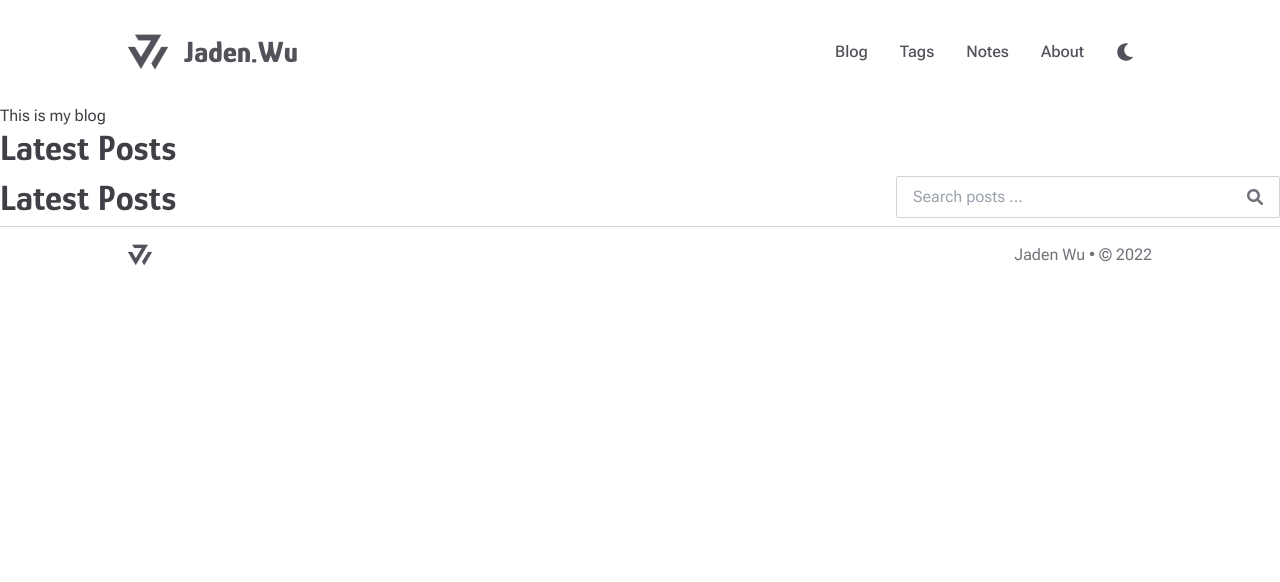
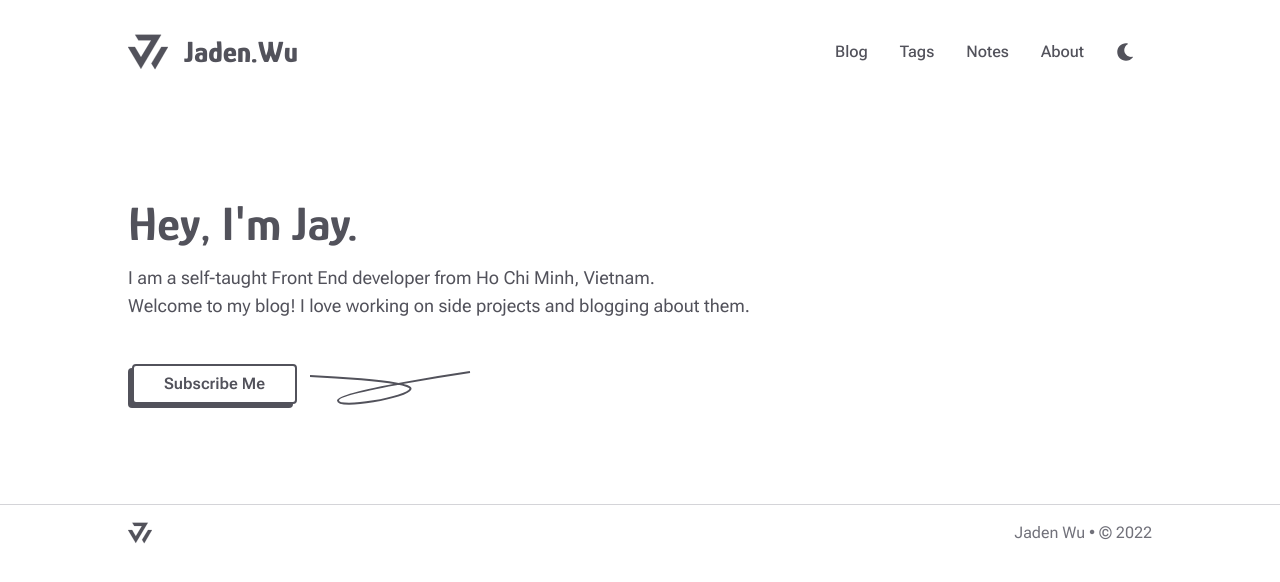
Before and after one commit to jadnw/blog, a Next.js app: page / in a window 1280 px wide. Shown: the top 582 px of the page. Built offline with nearby package versions, Linux system fonts and the light colour scheme.

Commit message:
:sparkles: Home - Hero Section

```diff
--- a/src/components/Button.tsx
+++ b/src/components/Button.tsx
@@ -1,27 +1,27 @@
 import Link from 'next/link'
 
 interface ButtonProps {
+  text: string
   handler?: React.MouseEventHandler<HTMLButtonElement>
   href?: string
-  label: string
 }
 
-const Button = ({ handler, href, label }: ButtonProps) =>
+const Button = ({ handler, href, text }: ButtonProps) =>
   href ? (
     <Link href={href}>
       <a
-        data-content={label}
-        className="relative px-8 py-1 text-lg xs:text-xl bg-gray-800 dark:bg-gray-200 rounded font-cursive after:content-[attr(data-content)] after:absolute after:top-0 after:left-0 after:translate-x-1 after:-translate-y-1 hover:after:translate-x-0 hover:after:translate-y-0 after:w-full after:h-full after:flex after:items-center after:justify-center after:rounded dark:after:bg-gray-900 after:bg-white after:border-2 after:border-gray-600 dark:after:border-gray-400 after:z-10 after:duration-75"
+        data-content={text}
+        className="relative px-8 py-2 font-semibold text-base bg-ink-600 dark:bg-ink-200 rounded font-cursive after:content-[attr(data-content)] after:absolute after:top-0 after:left-0 after:translate-x-1 after:-translate-y-1 hover:after:translate-x-0 hover:after:translate-y-0 after:w-full after:h-full after:flex after:items-center after:justify-center after:rounded dark:after:bg-ink-900 after:bg-white after:border-2 after:border-ink-600 dark:after:border-ink-400 after:z-10 after:duration-75"
       >
-        {label}
+        {text}
       </a>
     </Link>
   ) : (
     <button
-      className="relative px-8 py-1 text-lg xs:text-xl bg-gray-800 dark:bg-gray-200 rounded font-cursive after:content-[attr(data-content)] after:absolute after:top-0 after:left-0 after:translate-x-1 after:-translate-y-1 hover:after:translate-x-0 hover:after:translate-y-0 after:w-full after:h-full after:flex after:items-center after:justify-center after:rounded dark:after:bg-gray-900 after:bg-white after:border-2 after:border-gray-600 dark:after:border-gray-400 after:z-10 after:duration-75"
+      className="relative px-8 py-2 font-semibold text-base bg-ink-600 dark:bg-ink-200 rounded font-cursive after:content-[attr(data-content)] after:absolute after:top-0 after:left-0 after:translate-x-1 after:-translate-y-1 hover:after:translate-x-0 hover:after:translate-y-0 after:w-full after:h-full after:flex after:items-center after:justify-center after:rounded dark:after:bg-ink-900 after:bg-white after:border-2 after:border-ink-600 dark:after:border-ink-400 after:z-10 after:duration-75"
       onClick={handler}
     >
-      {label}
+      {text}
     </button>
   )
 
--- a/src/layouts/Layout.tsx
+++ b/src/layouts/Layout.tsx
@@ -24,7 +24,7 @@ const Layout = ({
       <link rel="icon" href="/favicon.ico" />
     </Head>
     <Header />
-    <main className="text-ink-700 bg-white">{children}</main>
+    <main className="text-ink-600 bg-white text-lg">{children}</main>
     <Footer />
   </>
 )
--- a/src/pages/index.tsx
+++ b/src/pages/index.tsx
@@ -1,17 +1,27 @@
 import type { NextPage } from 'next'
 
 import Layout from '../layouts/Layout'
-import SearchField from '../components/SearchField'
+import Button from '../components/Button'
 import Typography from '../components/Typography'
+
+import Decor from '../assets/svgr/decor.svg'
 
 const Home: NextPage = () => {
   return (
     <Layout>
-      <div>This is my blog</div>
-      <Typography text="Latest Posts" />
-      <Typography text="Latest Posts">
-        <SearchField placeholder="Search posts ..." value={''} />
-      </Typography>
+      <div className="mx-auto py-24 w-wrapper">
+        <h1 className="font-heading text-5xl font-bold">Hey, I&apos;m Jay.</h1>
+        <p className="pt-4 pb-12">
+          I am a self-taught Front End developer from Ho Chi Minh, Vietnam.
+          <br />
+          Welcome to my blog! I love working on side projects and blogging about
+          them.
+        </p>
+        <div className="flex items-center space-x-4">
+          <Button text="Subscribe Me" href="/#subscribe" />
+          <Decor />
+        </div>
+      </div>
     </Layout>
   )
 }
```
Also changed, not shown: src/assets/svgr/decor.svg (added).
